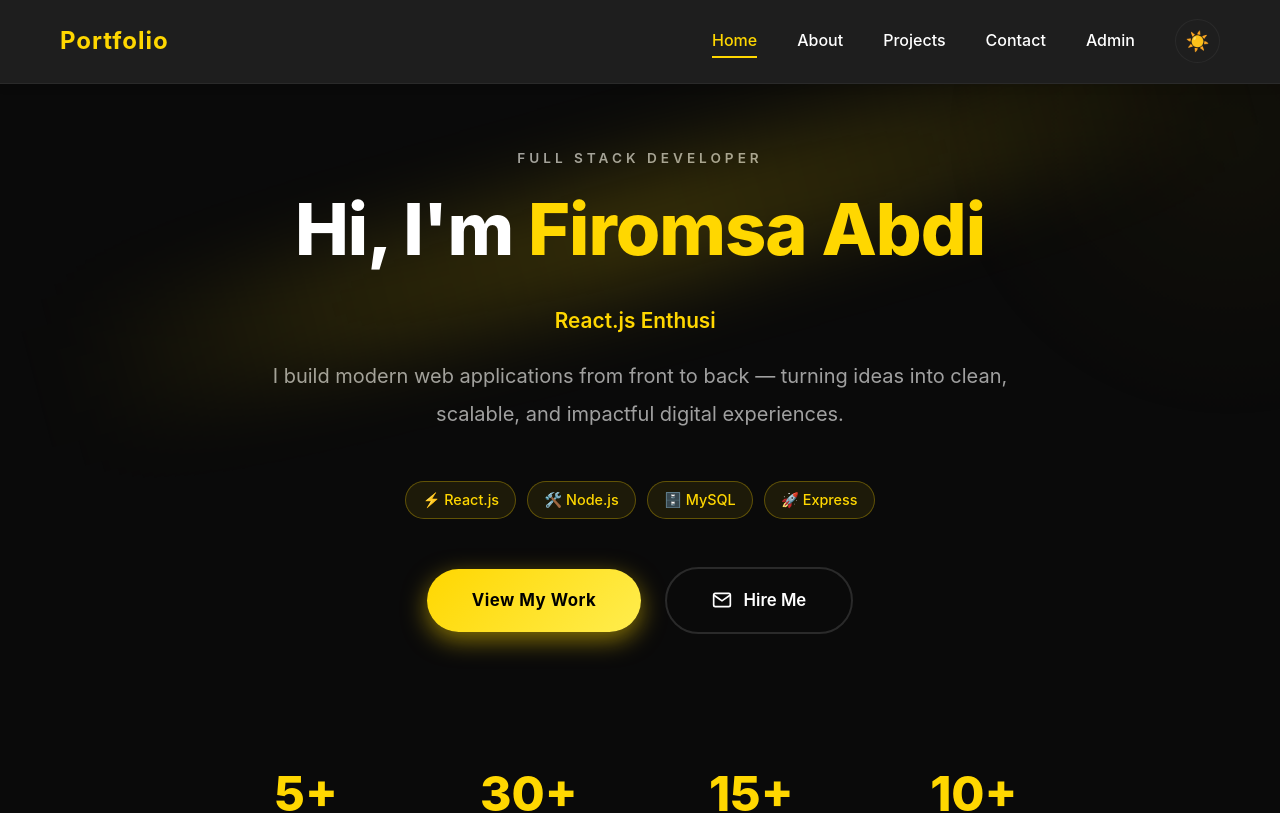
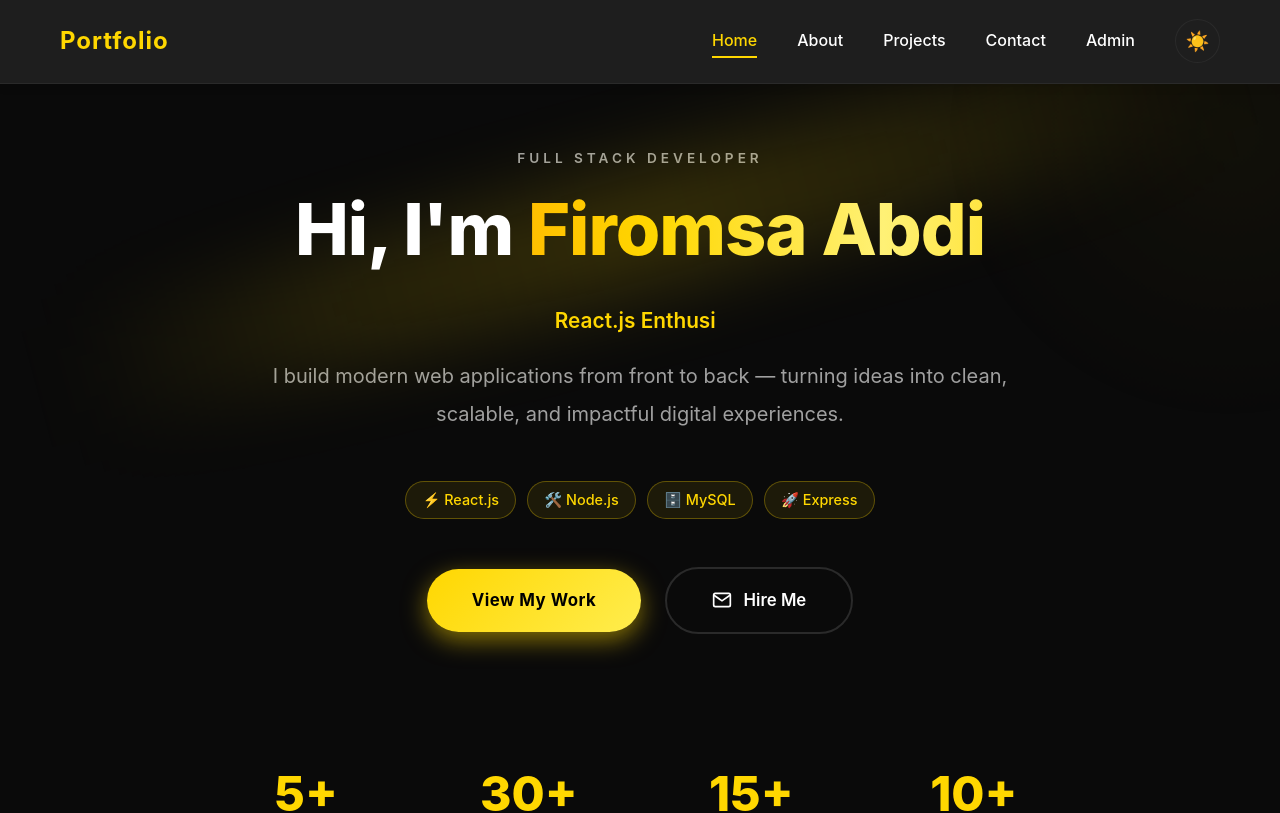
Before and after one commit to firisha2504/My-Portifolio, a React (Create React App) app in the folder frontend/: page / in a window 1280 px wide. Shown: the top 813 px of the page. Built offline with nearby package versions, Linux system fonts and the light colour scheme; no server answers.

Commit message:
feat: add shimmer and slide-up animation to name

```diff
--- a/frontend/src/pages/Home.css
+++ b/frontend/src/pages/Home.css
@@ -397,3 +397,38 @@
   color: var(--accent);
   transform: translateY(-2px);
 }
+
+/* Animated name */
+.animated-name {
+  display: inline-block;
+  background: linear-gradient(
+    90deg,
+    var(--accent) 0%,
+    #fff176 25%,
+    var(--accent) 50%,
+    #ffab00 75%,
+    var(--accent) 100%
+  );
+  background-size: 200% auto;
+  -webkit-background-clip: text;
+  -webkit-text-fill-color: transparent;
+  background-clip: text;
+  animation: shimmer 3s linear infinite, fadeSlideUp 0.8s ease forwards;
+  opacity: 0;
+}
+
+@keyframes shimmer {
+  0% { background-position: 0% center; }
+  100% { background-position: 200% center; }
+}
+
+@keyframes fadeSlideUp {
+  0% {
+    opacity: 0;
+    transform: translateY(20px);
+  }
+  100% {
+    opacity: 1;
+    transform: translateY(0);
+  }
+}
--- a/frontend/src/pages/Home.js
+++ b/frontend/src/pages/Home.js
@@ -64,7 +64,7 @@ const Home = () => {
             </div>
           )}
           <h2>{profile?.title || 'FULL STACK DEVELOPER'}</h2>
-          <h1>Hi, I'm <span>{profile?.name || 'Firomsa Abdi'}</span></h1>
+          <h1>Hi, I'm <span className="animated-name">{profile?.name || 'Firomsa Abdi'}</span></h1>
 
           <div className="typewriter-wrapper">
             <span className="typewriter-text">{displayed}</span>
```
